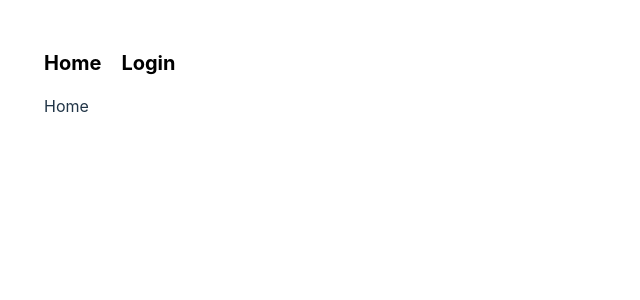
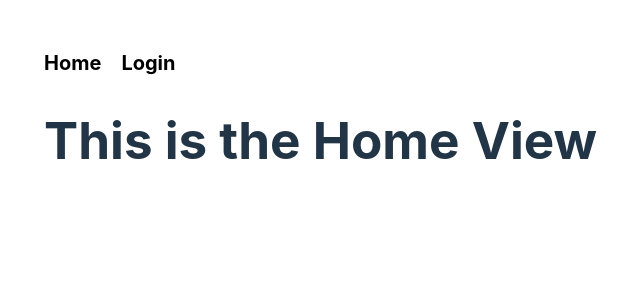
Before and after one commit to kepapujana/2-Frontend-Ecommerce, a React (Vite) app: page / in a window 1280 px wide. Shown: the top 300 px of the page, without its empty margins (116-756 px from the left). Built offline with nearby package versions, Linux system fonts and the light colour scheme.

Commit message:
poniendome al dia

```diff
--- a/src/App.jsx
+++ b/src/App.jsx
@@ -1,8 +1,8 @@
 import "./App.css";
 import { BrowserRouter as Router, Route, Routes } from "react-router-dom";
-import LoginView from "./components/Login/Login";
-import ProfileView from "./components/Profile/Profile";
-import HomeView from "./components/Home/Home";
+import Login from "./components/Login/Login";
+import Profile from "./components/Profile/Profile";
+import Home from "./components/Home/Home";
 import Products from "./components/Products/Products";
 import TheHeader from "./components/TheHeader/TheHeader";
 import { UserProvider } from "./context/UserContext/UserState";
@@ -15,9 +15,9 @@ function App() {
         <Router>
           <TheHeader />
           <Routes>
-            <Route path="/" element={<HomeView />} />
-            <Route path="/login" element={<LoginView />} />
-            <Route path="/profile" element={<ProfileView />} />
+            <Route path="/" element={<Home />} />
+            <Route path="/login" element={<Login />} />
+            <Route path="/profile" element={<Profile />} />
             <Route path="/products" element={<Products />} />
           </Routes>
         </Router>
--- a/src/components/Home/Home.jsx
+++ b/src/components/Home/Home.jsx
@@ -1,7 +1,11 @@
-import React from 'react';
+import React from "react";
 
 const Home = () => {
-  return <>Home</>;
+  return (
+    <>
+      <h1>This is the Home View</h1>
+    </>
+  );
 };
 
 export default Home;
```
Also changed, not shown: src/components/Login/Login.jsx (+9 -9 lines), src/components/TheHeader/TheHeader.jsx (+7 -11 lines), src/main.jsx (+7 -7 lines), src/views/HomeView.jsx (deleted, +0 -13 lines), src/views/LoginView.jsx (deleted, +0 -13 lines), src/views/ProfileView.jsx (deleted, +0 -13 lines).
